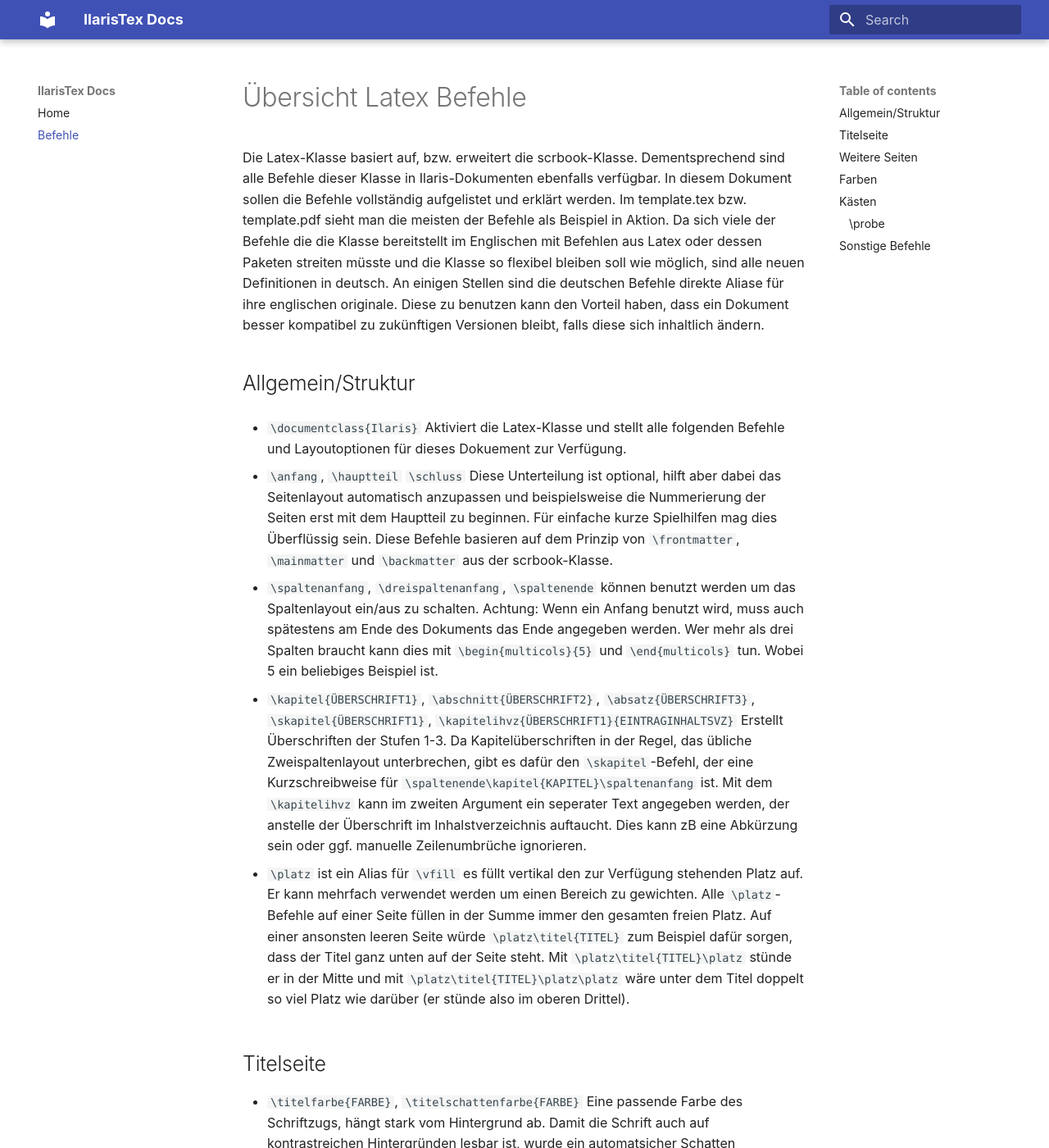
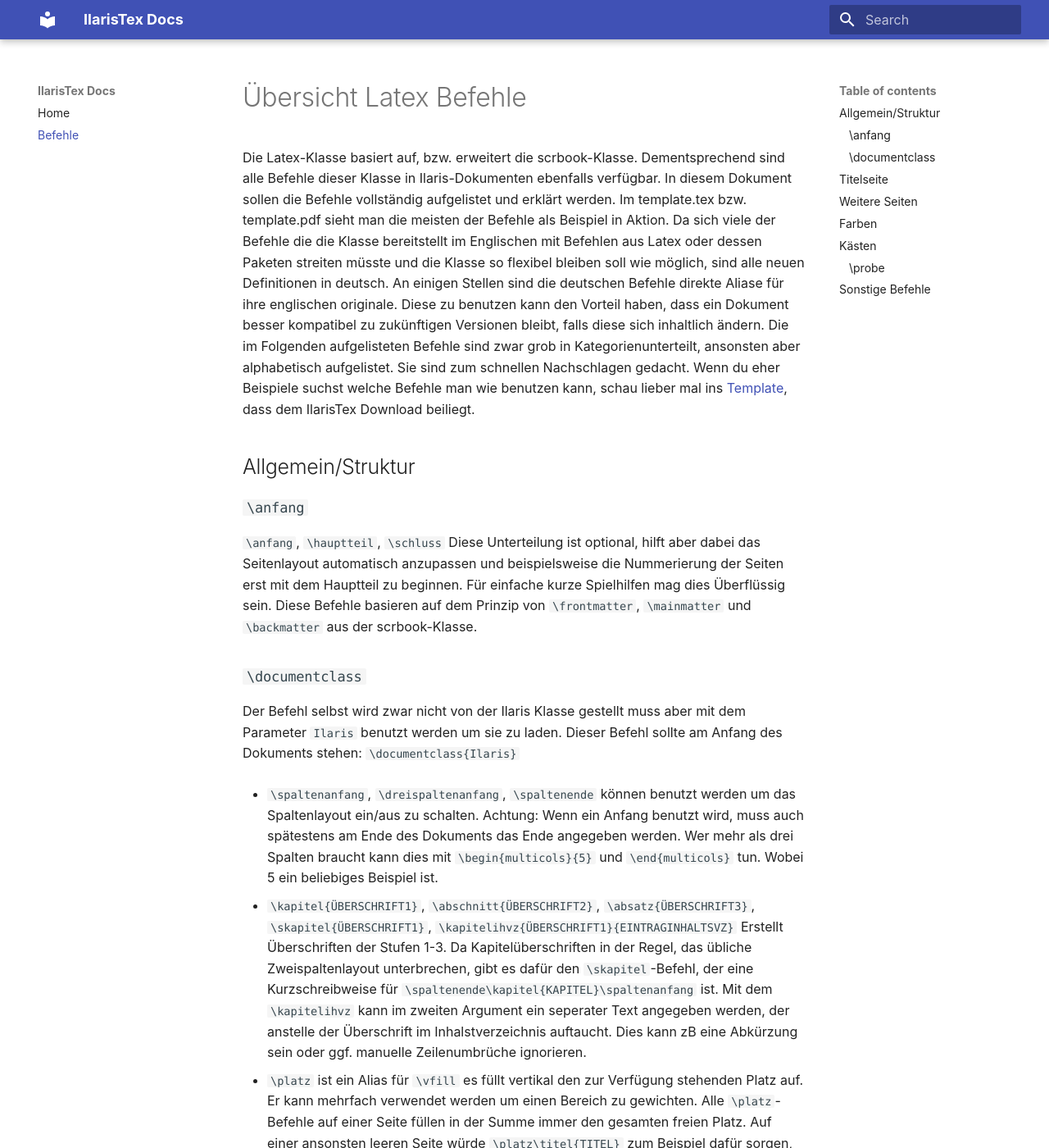
Before and after one commit to Ilaris-Tools/IlarisTex, an MkDocs documentation site: the page built from docs/befehle.md, in a window 1280 px wide and 1400 px high. Shown: the whole window at 82% size. Built offline with MkDocs 1.6.1 and Material for MkDocs 9.7.7, drawn with Linux system fonts in a browser that asks for light colours.

Commit message:
start doc update

```diff
--- a/docs/befehle.md
+++ b/docs/befehle.md
@@ -3,12 +3,22 @@
 
 Die Latex-Klasse basiert auf, bzw. erweitert die scrbook-Klasse. Dementsprechend sind alle Befehle dieser Klasse in Ilaris-Dokumenten ebenfalls verfügbar. In diesem Dokument sollen die Befehle vollständig aufgelistet und erklärt werden. Im template.tex bzw. template.pdf sieht man die meisten der Befehle als Beispiel in Aktion. Da sich viele der Befehle die die Klasse bereitstellt im Englischen mit Befehlen aus Latex oder dessen Paketen streiten müsste und die Klasse
 so flexibel bleiben soll wie möglich, sind alle neuen Definitionen in deutsch. An einigen Stellen sind die deutschen Befehle direkte Aliase für ihre englischen originale. Diese zu benutzen kann den Vorteil haben, dass ein Dokument besser kompatibel zu zukünftigen Versionen bleibt, falls diese sich inhaltlich ändern.
+Die im Folgenden aufgelisteten Befehle sind zwar grob in Kategorienunterteilt, ansonsten aber alphabetisch aufgelistet. Sie sind zum schnellen Nachschlagen gedacht. Wenn du eher Beispiele suchst welche Befehle man wie benutzen kann, schau lieber mal ins [Template](https://github.com/Ilaris-Tools/IlarisTex/blob/main/template.tex), dass dem IlarisTex Download beiliegt.
 
 ## Allgemein/Struktur
 
-- `\documentclass{Ilaris}` Aktiviert die Latex-Klasse und stellt alle folgenden Befehle und Layoutoptionen für dieses Dokuement zur Verfügung.
+### `\anfang`
+`\anfang`, `\hauptteil`, `\schluss` Diese Unterteilung ist optional, hilft aber
+dabei das Seitenlayout automatisch anzupassen und beispielsweise die Nummerierung
+der Seiten erst mit dem Hauptteil zu beginnen. Für einfache kurze Spielhilfen mag dies
+Überflüssig sein. Diese Befehle basieren auf dem Prinzip von
+`\frontmatter`, `\mainmatter` und `\backmatter` aus der scrbook-Klasse.
 
-- `\anfang`, `\hauptteil` `\schluss` Diese Unterteilung ist optional, hilft aber dabei das Seitenlayout automatisch anzupassen und beispielsweise die Nummerierung der Seiten erst mit dem Hauptteil zu beginnen. Für einfache kurze Spielhilfen mag dies Überflüssig sein. Diese Befehle basieren auf dem Prinzip von `\frontmatter`, `\mainmatter` und `\backmatter` aus der scrbook-Klasse.
+### `\documentclass`
+Der Befehl selbst wird zwar nicht von der Ilaris Klasse gestellt muss aber mit dem
+Parameter `Ilaris` benutzt werden um sie zu laden. Dieser Befehl sollte am Anfang
+des Dokuments stehen: `\documentclass{Ilaris}`
+
 
 - `\spaltenanfang`, `\dreispaltenanfang`, `\spaltenende` können benutzt werden um das Spaltenlayout ein/aus zu schalten. Achtung: Wenn ein Anfang benutzt wird, muss auch spätestens am Ende des Dokuments das Ende angegeben werden. Wer mehr als drei Spalten braucht kann dies mit `\begin{multicols}{5}` und `\end{multicols}` tun. Wobei 5 ein beliebiges Beispiel ist.
 
```
